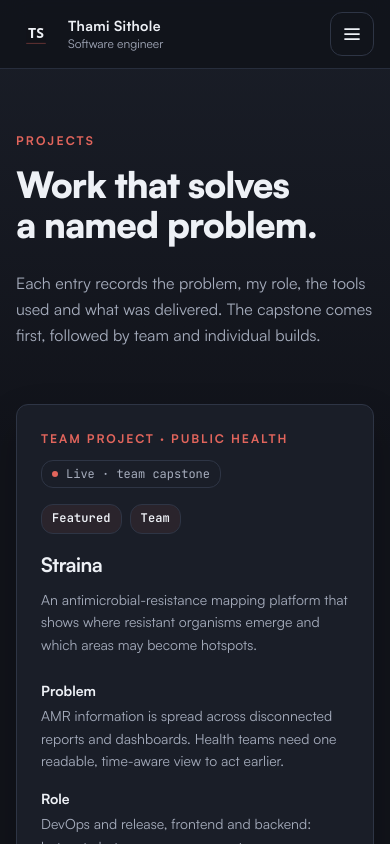
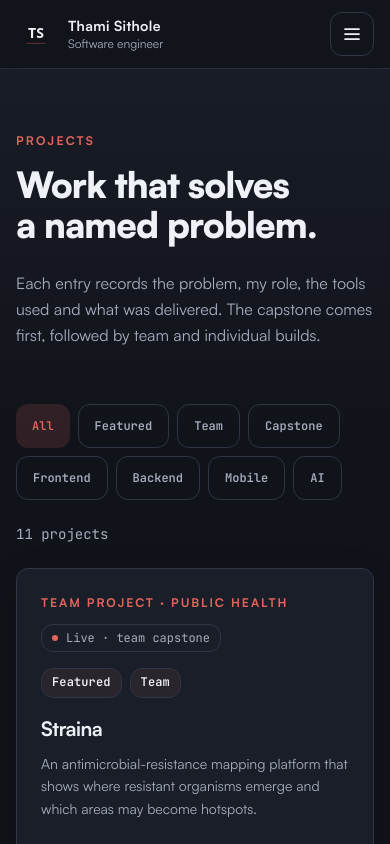
Before and after one commit to ThamiSithole/thami-sithole-portfolio, a Next.js app: page /projects in a window 390 px wide. Shown: the top 844 px of the page. Built offline with nearby package versions, Linux system fonts and the light colour scheme.

Commit message:
feat: add client-side project filtering (#7)
Add a client ProjectsExplorer with category chips, aria-pressed state, a polite live count, an empty state and a responsive grid.

```diff
--- a/src/app/projects/page.tsx
+++ b/src/app/projects/page.tsx
@@ -1,5 +1,5 @@
 import type { Metadata } from "next";
-import ProjectCard from "@/components/ProjectCard";
+import ProjectsExplorer from "@/components/ProjectsExplorer";
 import { projects } from "@/content/projects";
 
 export const metadata: Metadata = {
@@ -21,11 +21,7 @@ export default function ProjectsPage() {
         </p>
       </section>
 
-      <div className="grid gap-6 lg:grid-cols-2">
-        {projects.map((project) => (
-          <ProjectCard key={project.name} project={project} />
-        ))}
-      </div>
+      <ProjectsExplorer projects={projects} />
     </div>
   );
 }
--- /dev/null
+++ b/src/components/ProjectsExplorer.tsx
@@ -0,0 +1,105 @@
+"use client";
+
+import Image from "next/image";
+import { useMemo, useState } from "react";
+import type { Project, ProjectCategory } from "@/content/projects";
+import ProjectCard from "@/components/ProjectCard";
+
+type Filter =
+  | "All"
+  | "Featured"
+  | "Team"
+  | "Capstone"
+  | "Frontend"
+  | "Backend"
+  | "Mobile"
+  | "AI";
+
+const filters: Filter[] = ["All", "Featured", "Team", "Capstone", "Frontend", "Backend", "Mobile", "AI"];
+
+const categoryByFilter: Partial<Record<Filter, ProjectCategory>> = {
+  Team: "team",
+  Capstone: "capstone",
+  Frontend: "frontend",
+  Backend: "backend",
+  Mobile: "mobile",
+  AI: "ai",
+};
+
+type Props = {
+  projects: Project[];
+};
+
+export default function ProjectsExplorer({ projects }: Props) {
+  const [filter, setFilter] = useState<Filter>("All");
+
+  const visible = useMemo(() => {
+    if (filter === "All") {
+      return projects;
+    }
+    if (filter === "Featured") {
+      return projects.filter((project) => project.featured);
+    }
+    const category = categoryByFilter[filter];
+    return projects.filter((project) => category && project.categories?.includes(category));
+  }, [filter, projects]);
+
+  return (
+    <div className="relative">
+      <div aria-hidden="true" className="pointer-events-none absolute inset-0 -z-10 overflow-hidden">
+        <Image
+          src="/assets/section-plate-projects.png"
+          alt=""
+          fill
+          sizes="100vw"
+          className="object-cover opacity-10"
+        />
+      </div>
+
+      <div className="flex flex-wrap gap-2" role="group" aria-label="Filter projects by category">
+        {filters.map((option) => {
+          const selected = option === filter;
+          return (
+            <button
+              key={option}
+              type="button"
+              aria-pressed={selected}
+              onClick={() => setFilter(option)}
+              className={`tap-target rounded-[var(--radius-card)] px-4 font-mono text-xs font-semibold transition-transform duration-150 active:scale-[0.98] ${
+                selected
+                  ? "bg-accent/15 text-accent"
+                  : "border border-line text-muted hover:border-accent hover:text-text"
+              }`}
+            >
+              {option}
+            </button>
+          );
+        })}
+      </div>
+
+      <p className="mt-6 font-mono text-sm text-muted" aria-live="polite">
+        {visible.length} {visible.length === 1 ? "project" : "projects"}
+      </p>
+
+      {visible.length ? (
+        <div className="mt-6 grid gap-6 md:grid-cols-2 lg:grid-cols-3">
+          {visible.map((project) => (
+            <ProjectCard key={project.name} project={project} />
+          ))}
+        </div>
+      ) : (
+        <div className="card mt-6 flex flex-col items-start gap-3 p-8">
+          <p className="text-lg font-bold text-text">No projects match this filter.</p>
+          <p className="text-sm text-muted">Choose another category to see more work.</p>
+          <button
+            type="button"
+            onClick={() => setFilter("All")}
+            className="tap-target rounded-[var(--radius-card)] border border-line px-4 text-sm font-semibold text-accent transition-transform duration-150 active:scale-[0.98]"
+          >
+            Show all projects
+          </button>
+        </div>
+      )}
+    </div>
+  );
+}
```
